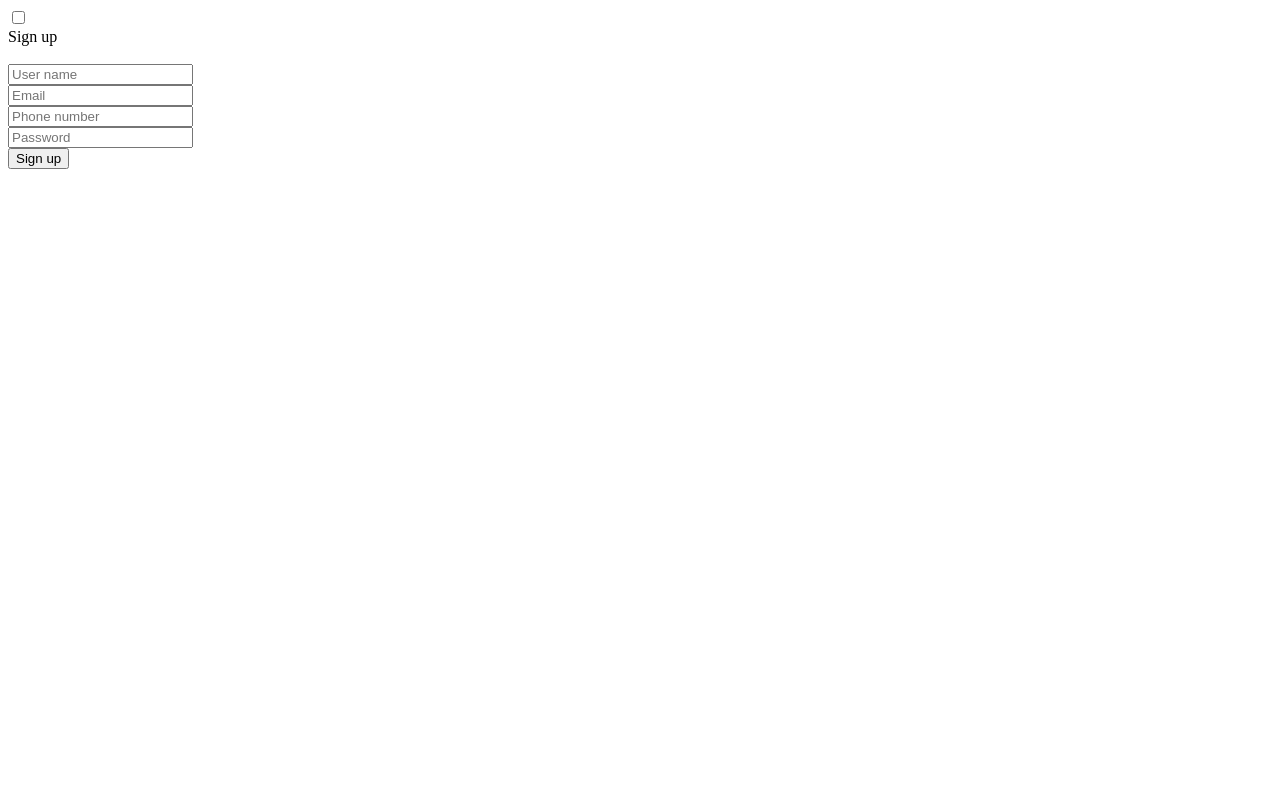
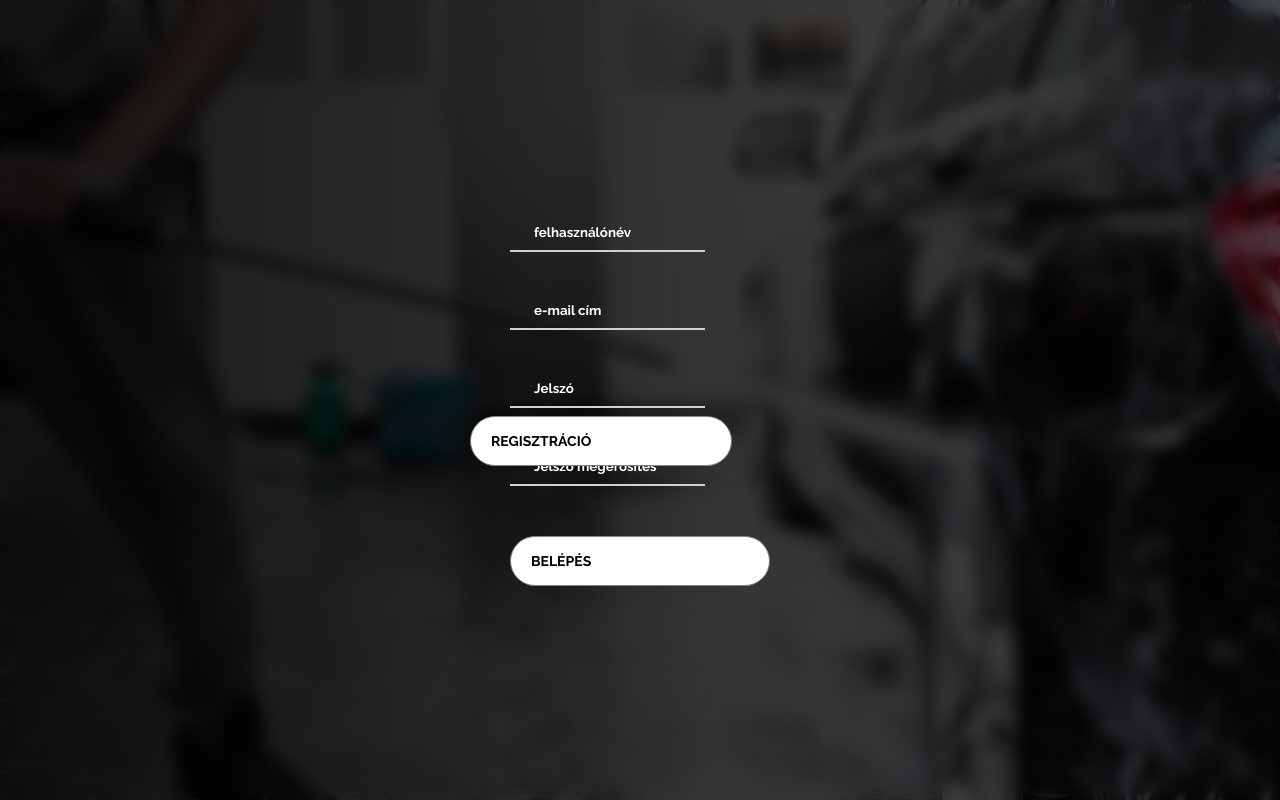
Before and after one commit to akostothh/BPautokozmetika, a PHP site: page /reg_form.php in a window 1280 px wide. Run offline with PHP 8.4, Linux system fonts and the light colour scheme.

Commit message:
Add files via upload

```diff
--- a/reg_form.php
+++ b/reg_form.php
@@ -6,20 +6,279 @@
 
 </head>
 <body>
+	<div class="bg-img"></div>
 	<div class="main">
-		<input type="checkbox" id="chk" aria-hidden="true">
 
-			<div class="signup">
-				<form action='regi_ir.php' method="post" target="kisablak">
-					<label for="chk" aria-hidden="true">Sign up</label><br><br>
-					<input type="text" name="txt" placeholder="User name"><br>
-					<input type="email" name="email" placeholder="Email" ><br>
-          <input type="number" name="broj" placeholder="Phone number"><br>
-					<input type="password" name="pswd" placeholder="Password"><br>
-					<button>Sign up</button>
-				</form>
+
+
+<link rel="stylesheet" type="text/css" href="https://cdnjs.cloudflare.com/ajax/libs/OwlCarousel2/2.3.4/assets/owl.carousel.min.css" />
+
+<div class="container">
+	<div class="screen">
+		<div class="screen__content">
+		<form class="login" action='login_ir.php' method='post' target='kisablak'>
+    <div class="login__field">
+        <i class="login__icon fas fa-user"></i>
+        <input type="text" class="login__input" placeholder="felhasználónév" name="username">
+    </div>
+	<div class="login__field">
+        <i class="login__icon fas fa-lock"></i>
+        <input type="password" class="login__input" placeholder="e-mail cím" name="email">
+    </div>
+    <div class="login__field">
+        <i class="login__icon fas fa-lock"></i>
+        <input type="password" class="login__input" placeholder="Jelszó" name="pw">
+    </div>
+	<div class="login__field">
+        <i class="login__icon fas fa-lock"></i>
+        <input type="password" class="login__input" placeholder="Jelszó megerősítés" name="pw">
+    </div>
+    <button class="button login__submit" id="sigbtn" >
+        <span class="button__text" >Belépés</span>
+        <i class="button__icon fas fa-chevron-right"></i>
+    </button>
+</form>
+
+			<div class="social-login">
+			<button class="button login__submit" id="regbtn" type='button' onclick=' location.href="reg_form.php" '><span class="button__text">Regisztráció</span><i class="button__icon fas fa-chevron-right"></i></button>
+				<div class="social-icons">
+
+				</div>
 			</div>
+		</div>
+		<div class="screen__background">
+			<span class="screen__background__shape screen__background__shape4"></span>
+			<span class="screen__background__shape screen__background__shape3"></span>
+			<span class="screen__background__shape screen__background__shape2"></span>
+			<span class="screen__background__shape screen__background__shape1"></span>
+		</div>
+	</div>
+</div>
 
+<style>
+
+@import url('https://fonts.googleapis.com/css?family=Raleway:400,700');
+
+* {
+	box-sizing: border-box;
+	margin: 0;
+	padding: 0;
+	font-family: Raleway, sans-serif;
+}
+
+body {
+	background-image: url("./images/fokep2.jpg");
+	position: relative;
+}
+
+.bg-img{
+	background-image: url("./images/fokep2.jpg");
+	position: absolute;
+	filter: blur(8px);
+	z-index: -10000;
+	width: 100%;
+	height: 100%;
+
+}
+
+body::before {
+	content: "";
+	position: absolute;
+	top: 0;
+	left: 0;
+	width: 100%;
+	height: 100%;
+	background: -webkit-gradient(linear, left top, right top, from(rgba(0, 0, 0, 0.9)), to(rgba(0, 0, 0, 0.7)));
+  background: linear-gradient(to right, rgba(0, 0, 0, 0.9), rgba(0, 0, 0, 0.7));	z-index: -1;
+}
+
+.container {
+	display: flex;
+	align-items: center;
+	justify-content: center;
+	min-height: 100vh;
+}
+
+
+
+
+.screen__content {
+	z-index: 1;
+	position: relative;
+	height: 100%;
+}
+
+.screen__background {
+	position: absolute;
+	top: 0;
+	left: 0;
+	right: 0;
+	bottom: 0;
+	z-index: 0;
+	-webkit-clip-path: inset(0 0 0 0);
+	clip-path: inset(0 0 0 0);
+}
+
+.screen__background__shape {
+	transform: rotate(45deg);
+	position: absolute;
+}
+
+.screen__background__shape1 {
+	height: 520px;
+	width: 520px;
+	background: #blue;
+	top: -50px;
+	right: 120px;
+	border-radius: 0 72px 0 0;
+}
+
+.login {
+	width: 320px;
+	padding: 30px;
+	padding-top: 30px;
+}
+
+.login__field {
+	padding: 20px 0px;
+	position: relative;
+}
+
+
+
+.login__input {
+	border: none;
+	border-bottom: 2px solid #D1D1D4;
+	background: none;
+	padding: 10px;
+	padding-left: 24px;
+	font-weight: 700;
+	width: 75%;
+	transition: .2s;
+	color: white;
+
+
+}
+
+.login__input::placeholder{
+	color: white;
+}
+
+
+.login__input:active,
+.login__input:focus,
+.login__input:hover {
+	outline: none;
+	border-bottom-color: black;
+}
+
+.login__submit {
+	background: #fff;
+	font-size: 14px;
+	margin-top: 30px;
+	padding: 16px 20px;
+	border-radius: 26px;
+	border: 1px solid grey;
+	text-transform: uppercase;
+	font-weight: 700;
+	display: flex;
+	align-items: center;
+	width: 100%;
+	color: black;
+	cursor: pointer;
+	transition: .2s;
+}
+
+.login__submit:active,
+.login__submit:focus,
+.login__submit:hover {
+	border-color: black;
+	outline: none;
+}
+
+.button__icon {
+	font-size: 24px;
+	margin-left: auto;
+	color: #7875B5;
+}
+
+.social-login {
+	position: absolute;
+	height: 140px;
+	width: 160px;
+	text-align: center;
+	bottom: 0px;
+	right: 0px;
+	color: #fff;
+}
+
+.social-icons {
+	display: flex;
+	align-items: center;
+	justify-content: center;
+}
+
+.social-login__icon {
+	padding: 20px 10px;
+	color: #fff;
+	text-decoration: none;
+	text-shadow: 0px 0px 8px #7875B5;
+}
+
+.social-login__icon:hover {
+	transform: scale(1.5);
+}
+
+.login {
+	width: 320px;
+	padding: 30px;
+	padding-top: 10px;
+}
+
+.login__field {
+	padding: 20px 0px;
+	position: relative;
+}
+
+.reg__icon {
+	position: absolute;
+	top: 30px;
+	color: #7875B5;
+}
+
+
+#regbtn{
+	position: relative;
+	right: 170px;
+    width: 164%;
+	bottom: 90px;
+
+}
+#sigbtn{
+
+}
+
+.reg__input:active,
+.reg__input:focus,
+.reg__input:hover {
+	outline: none;
+	border-bottom-color: #6A679E;
+
+}
+
+.reg__submit {
+
+}
+
+.reg__submit:active,
+.reg__submit:focus,
+.reg__submit:hover {
+	border-color: #6A679E;
+	outline: none;
+
+}
+
+</style>
 
 </body>
 </html>
```
Also changed, not shown: login_form.php (+32 -69 lines).
